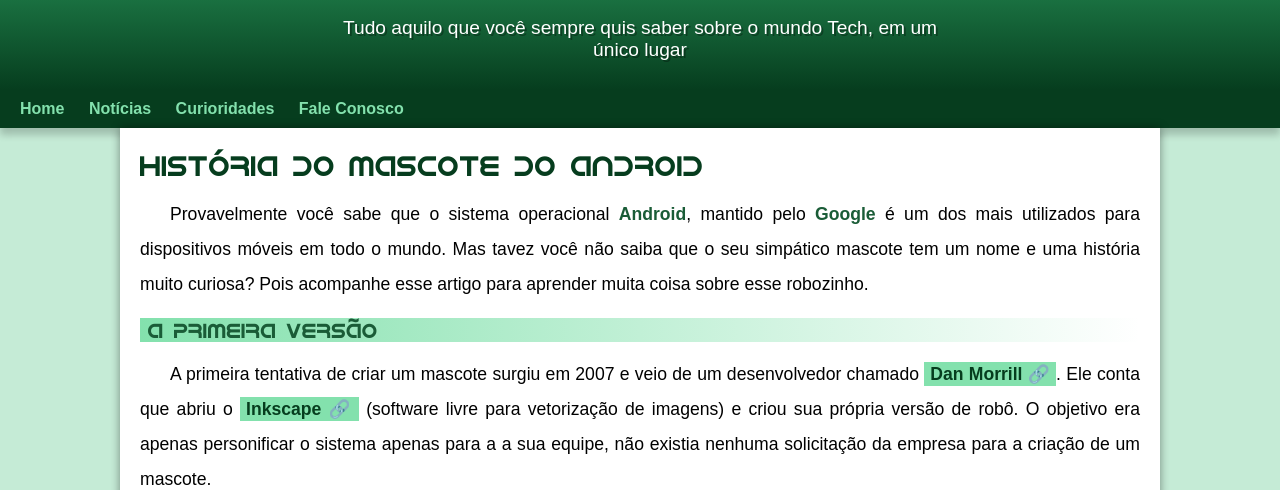
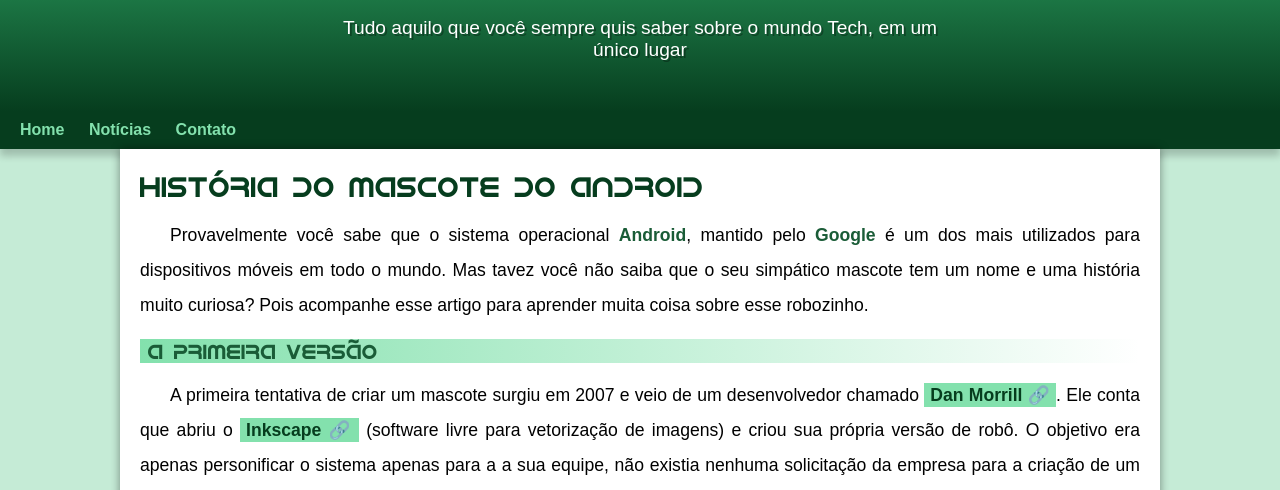
Before and after one commit to luisco3lho/projeto-android, a plain HTML site: page index.html in a window 1280 px wide. Shown: the part 100-590 px from the top of the page. Drawn offline with Linux system fonts and the light colour scheme.

Commit message:
problema de padding corrigido

```diff
--- a/index.html
+++ b/index.html
@@ -16,8 +16,7 @@
     <nav>
         <a href="#">Home</a>
         <a href="#">Notícias</a>
-        <a href="#">Curioridades</a>
-        <a href="#">Fale Conosco</a>
+        <a href="#">Contato</a>
     </nav>
     <main>
         <article>
--- a/style/style.css
+++ b/style/style.css
@@ -59,7 +59,7 @@ header > p {
     padding-left: 10px;
     padding-right: 10px;
     margin: auto;
-    margin-bottom: 30px;
+    padding-bottom: 50px;
     text-shadow: 2px 2px 0px rgba(0, 0, 0, 0.315);
 }
 
```
